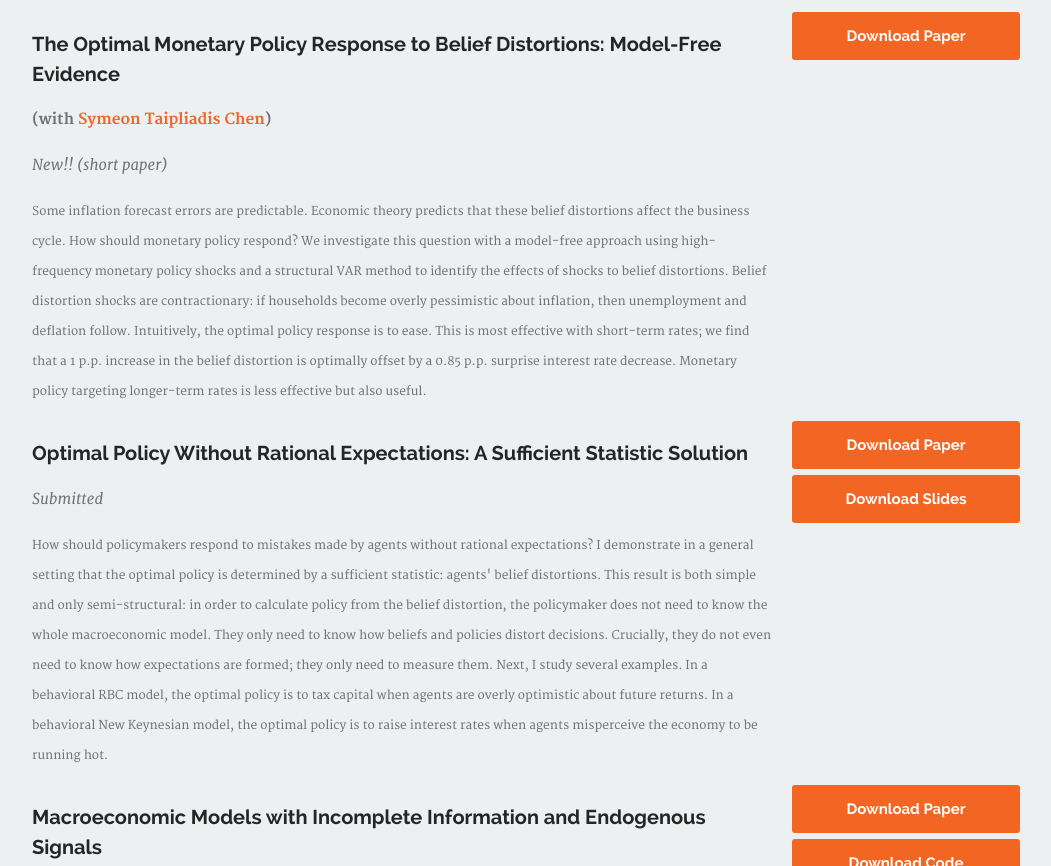
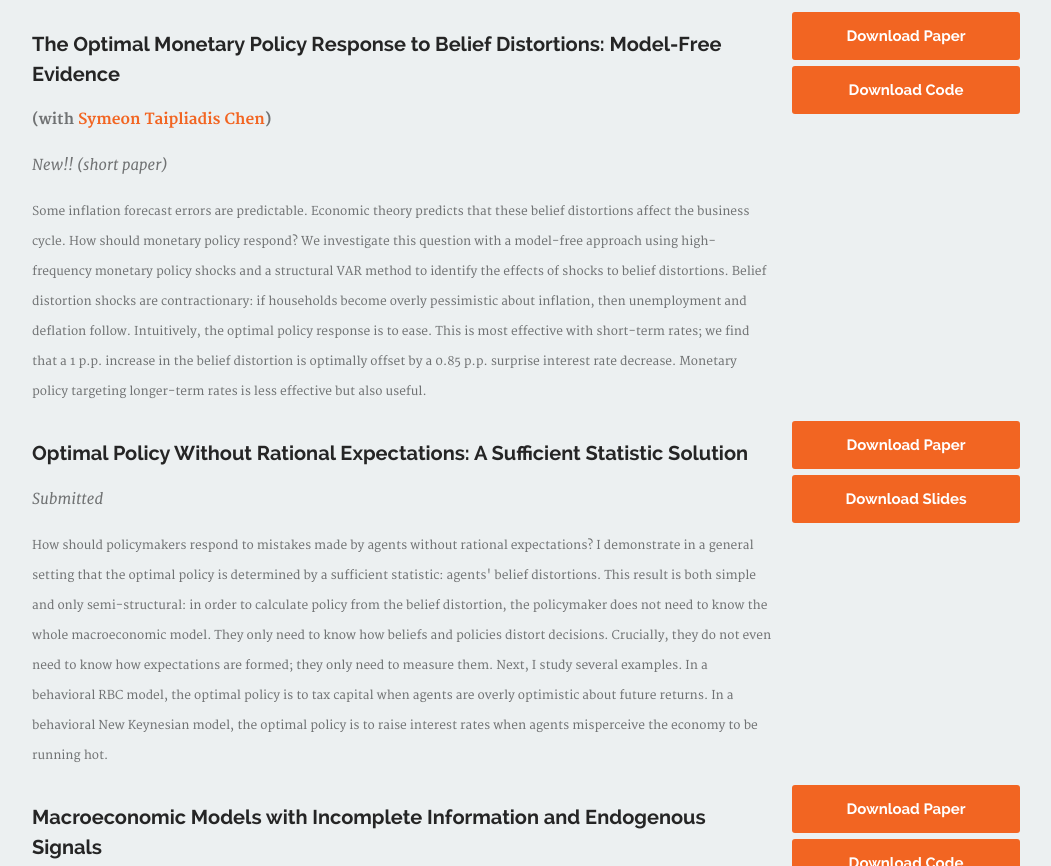
Before and after one commit to jonathanjadams/jonathanjadams.github.io, a plain HTML site: page index.html in a window 1280 px wide. Shown: the part 1977-2843 px from the top of the page, without its empty margins (114-1165 px from the left). Drawn offline with nearby package versions, Linux system fonts and the light colour scheme.

Commit message:
Update index.html

```diff
--- a/index.html
+++ b/index.html
@@ -207,6 +207,10 @@ height="0" width="0" style="display:none;visibility:hidden"></iframe></noscript>
 			<a class="button primary full-width" href="files/Adams%20Taipliadis/Optimal_Monetary_Policy_Response_to_Belief_Distortions.pdf" target="_blank"
 				onClick="ga('send', 'event', { eventCategory: 'download', eventAction: 'OMPRBDbutton', eventLabel: 'OMPRBDpaper' });">
 				Download Paper
+			</a>
+			<a class="button primary full-width" href="https://github.com/taipliadis/optimal-mp-belief-distortions" target="_blank"
+				onClick="ga('send', 'event', { eventCategory: 'download', eventAction: 'OMPRBDcodebutton', eventLabel: 'OMPRBDcode' });">
+				Download Code
 			</a>
 		</div>
 	</div>
```
